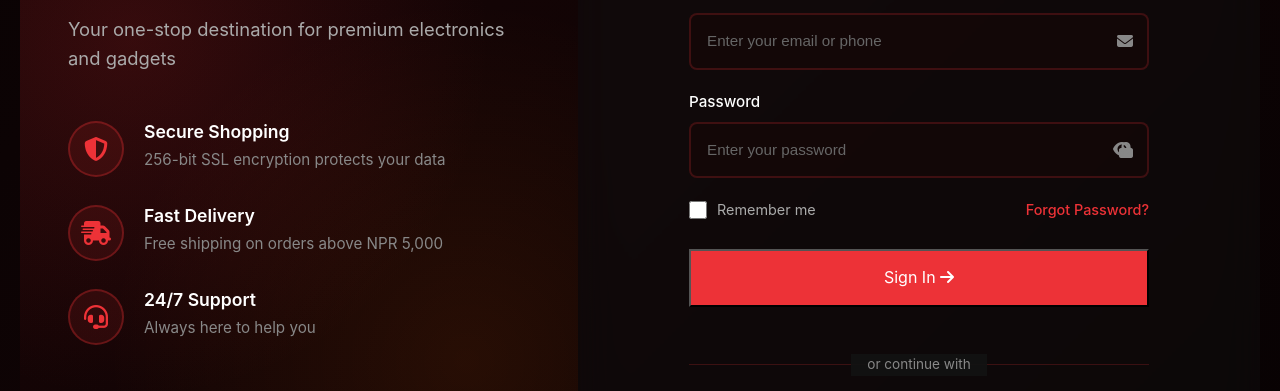
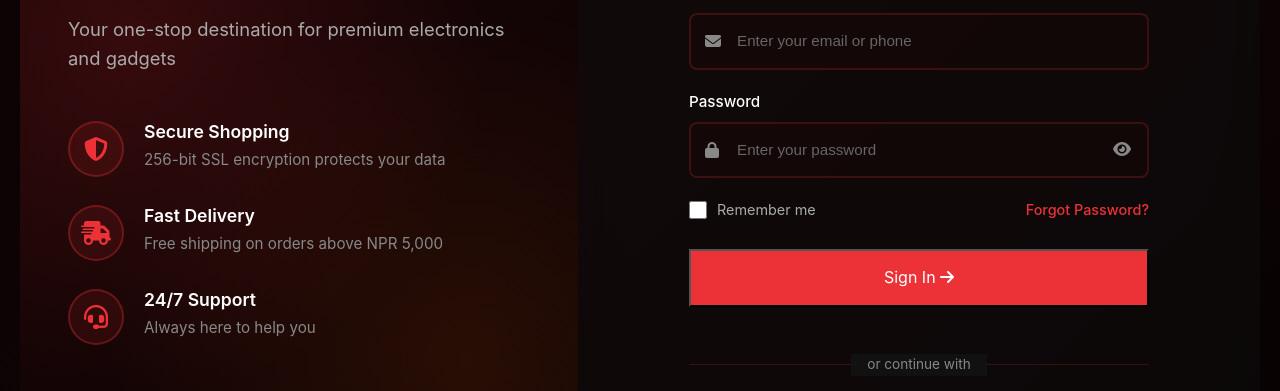
Before and after one commit to RahulGupta20/akkunew, a website: page login.html in a window 1280 px wide. Shown: the part 360-751 px from the top of the page. Drawn offline with Linux system fonts and the light colour scheme; a web font is replaced by a local one.

Commit message:
design issue fixed for login page where on password field the right overlapping

```diff
--- a/scss/auth.scss
+++ b/scss/auth.scss
@@ -356,7 +356,7 @@
 
             input {
                 width: 100%;
-                padding: 14px 46px 14px 16px;
+                padding: 14px 46px 14px 46px;
                 background: rgba(26, 5, 6, 0.4);
                 border: 2px solid rgba(237, 50, 55, 0.2);
                 border-radius: 8px;
@@ -378,7 +378,7 @@
 
             > i {
                 position: absolute;
-                right: 16px;
+                left: 16px;
                 top: 50%;
                 transform: translateY(-50%);
                 color: #888;
```
Also changed, not shown: css/auth.css.
